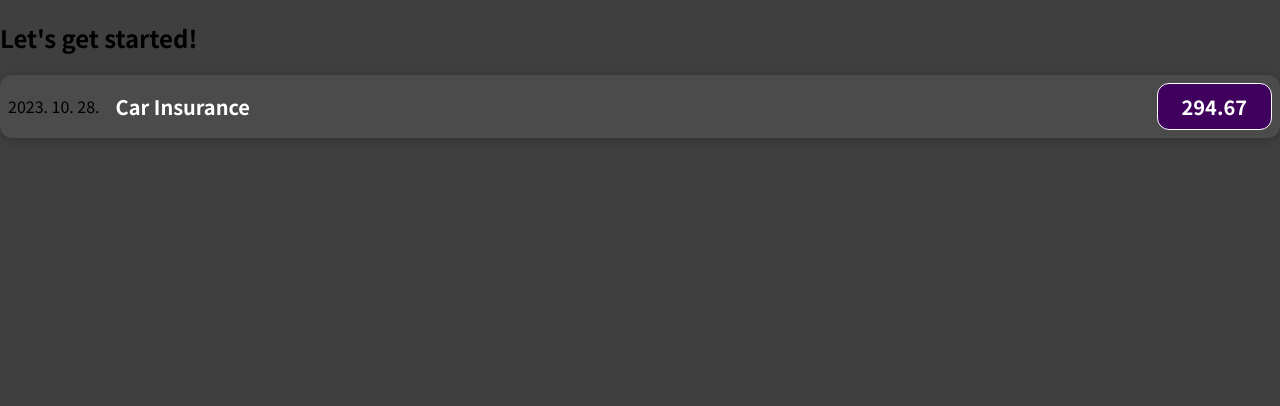
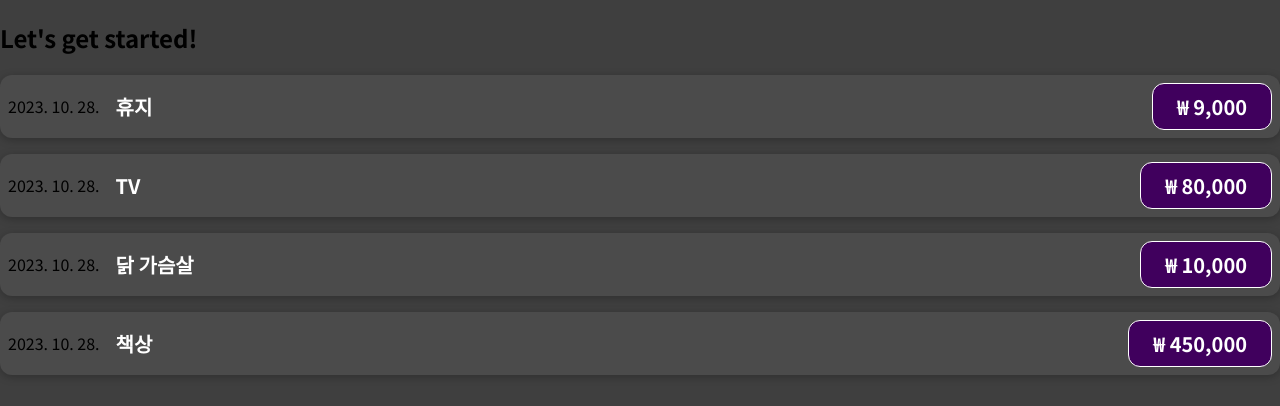
Before and after one commit to SAHA-YJB/SpendingCalculator, a React (Create React App) app: page / in a window 1280 px wide. Shown: the top 406 px of the page. Built offline with nearby package versions, Linux system fonts and the light colour scheme.

Commit message:
features: list render

```diff
--- a/src/App.js
+++ b/src/App.js
@@ -1,12 +1,41 @@
 import ExpenseItem from "./components/features/ExpenseItem/ExpenseItem.jsx";
 
-function App() {
+const formatNumber = (num) => {
+  return num.toString().replace(/\B(?=(\d{3})+(?!\d))/g, ",");
+};
+const expenses = [
+  {
+    id: "e1",
+    title: "휴지",
+    amount: formatNumber(9000),
+    date: new Date().toLocaleDateString("ko-KR"),
+  },
+  {
+    id: "e2",
+    title: "TV",
+    amount: formatNumber(80000),
+    date: new Date().toLocaleDateString("ko-KR"),
+  },
+  {
+    id: "e3",
+    title: "닭 가슴살",
+    amount: formatNumber(10000),
+    date: new Date().toLocaleDateString("ko-KR"),
+  },
+  {
+    id: "e4",
+    title: "책상",
+    amount: formatNumber(450000),
+    date: new Date().toLocaleDateString("ko-KR"),
+  },
+];
+const App = () => {
   return (
     <div>
       <h2>Let's get started!</h2>
-      <ExpenseItem />
+      <ExpenseItem expenses={expenses} />
     </div>
   );
-}
+};
 
 export default App;
--- a/src/components/features/ExpenseItem/ExpenseItem.jsx
+++ b/src/components/features/ExpenseItem/ExpenseItem.jsx
@@ -1,18 +1,21 @@
 import React from "react";
 import "../ExpenseItem/ExpenseItem.css";
 
-const ExpenseItem = () => {
-  const expenseDate = new Date().toLocaleDateString("ko-KR");
-  const expenseTitle = "Car Insurance";
-  const expenseAmount = 294.67;
+const ExpenseItem = ({ expenses }) => {
   return (
-    <div className="expense-item">
-      <div>{expenseDate}</div>
-      <div className="expense-item__description">
-        <h2>{expenseTitle}</h2>
-        <div className="expense-item__price">{expenseAmount}</div>
-      </div>
-    </div>
+    <>
+      {expenses.map((expense) => {
+        return (
+          <div className="expense-item" key={expense.id}>
+            <div>{expense.date}</div>
+            <div className="expense-item__description">
+              <h2>{expense.title}</h2>
+              <div className="expense-item__price">₩ {expense.amount}</div>
+            </div>
+          </div>
+        );
+      })}
+    </>
   );
 };
 
```
